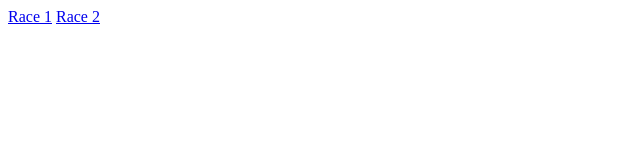
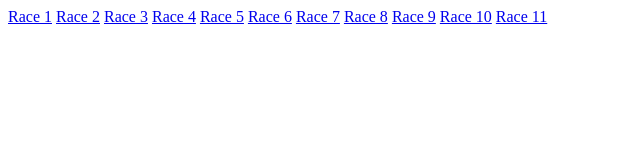
Before and after one commit to omakase88/omakase88.github.io, a plain HTML site: page index.html in a window 1280 px wide. Shown: the whole page, without its empty margins (0-640 px from the left). Drawn offline with Linux system fonts and the light colour scheme.

Commit message:
Update index.html

```diff
--- a/index.html
+++ b/index.html
@@ -8,4 +8,31 @@
     <BODY>
         <A HREF="page/python_ext_double_odd_table2.html">Race 2</A>
     </BODY>
+    <BODY>
+        <A HREF="page/python_ext_double_odd_table3.html">Race 3</A>
+    </BODY>
+    <BODY>
+        <A HREF="page/python_ext_double_odd_table4.html">Race 4</A>
+    </BODY>
+    <BODY>
+        <A HREF="page/python_ext_double_odd_table5.html">Race 5</A>
+    </BODY>
+    <BODY>
+        <A HREF="page/python_ext_double_odd_table6.html">Race 6</A>
+    </BODY>
+    <BODY>
+        <A HREF="page/python_ext_double_odd_table7.html">Race 7</A>
+    </BODY>
+    <BODY>
+        <A HREF="page/python_ext_double_odd_table8.html">Race 8</A>
+    </BODY>
+    <BODY>
+        <A HREF="page/python_ext_double_odd_table9.html">Race 9</A>
+    </BODY>
+    <BODY>
+        <A HREF="page/python_ext_double_odd_table10.html">Race 10</A>
+    </BODY>
+    <BODY>
+        <A HREF="page/python_ext_double_odd_table11.html">Race 11</A>
+    </BODY>
 <HTML>
```
